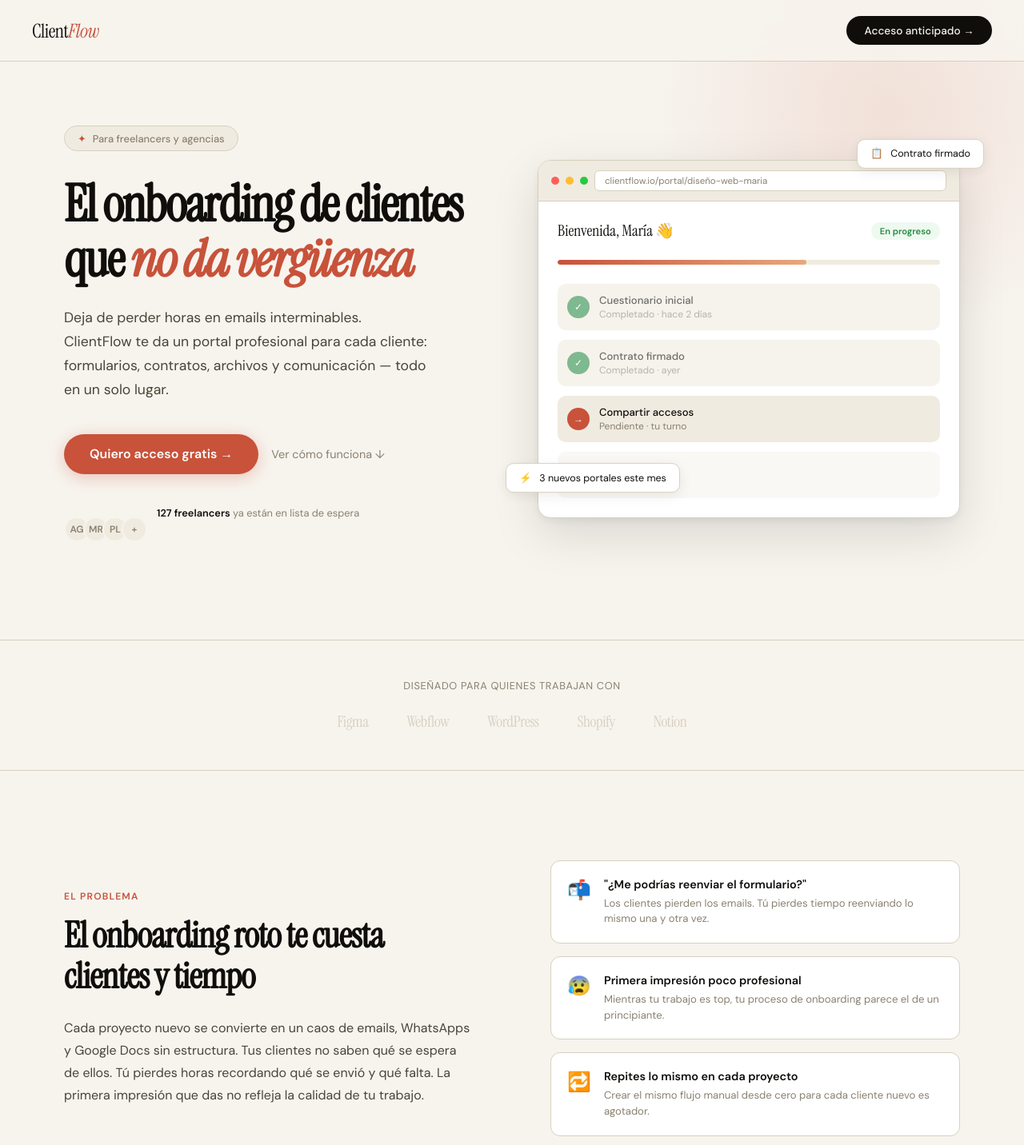
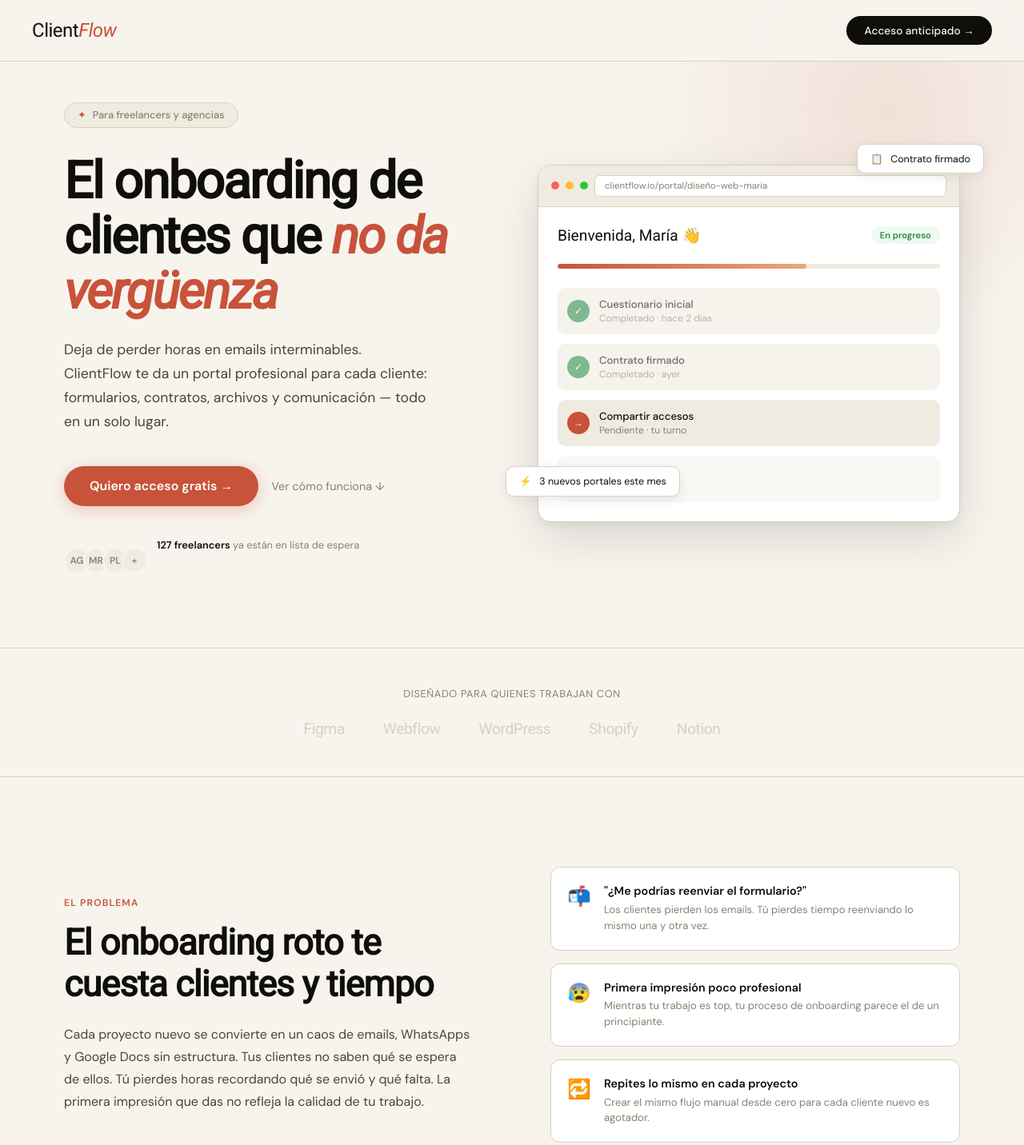
Before and after one commit to clientflow26/clientflow, a plain HTML site: page index.html in a window 1280 px wide. Shown: the top 1432 px of the page at 80% size. Drawn offline with Linux system fonts and the light colour scheme.

Commit message:
Update index.html

```diff
--- a/index.html
+++ b/index.html
@@ -5,7 +5,7 @@
 <meta name="viewport" content="width=device-width, initial-scale=1.0">
 <title>ClientFlow — Onboarding de clientes sin caos</title>
 <link rel="preconnect" href="https://fonts.googleapis.com">
-<link href="https://fonts.googleapis.com/css2?family=Instrument+Serif:ital@0;1&family=DM+Sans:wght@300;400;500;600&display=swap" rel="stylesheet">
+<link href="https://fonts.googleapis.com/css2?family=Roboto:ital@0;1&family=DM+Sans:wght@300;400;500;600&display=swap" rel="stylesheet">
 <style>
   *, *::before, *::after { box-sizing: border-box; margin: 0; padding: 0; }
 
@@ -38,7 +38,7 @@
     border-bottom: 1px solid var(--border);
   }
   .logo {
-    font-family: 'Instrument Serif', serif;
+    font-family: 'Roboto', serif;
     font-size: 1.5rem;
     letter-spacing: -0.02em;
   }
@@ -95,7 +95,7 @@
   .hero-badge::before { content: '✦'; color: var(--accent); }
 
   .hero h1 {
-    font-family: 'Instrument Serif', serif;
+    font-family: 'Roboto', serif;
     font-size: clamp(2.8rem, 5vw, 4.2rem);
     line-height: 1.08;
     letter-spacing: -0.03em;
@@ -201,7 +201,7 @@
     margin-bottom: 1.5rem;
   }
   .portal-title {
-    font-family: 'Instrument Serif', serif;
+    font-family: 'Roboto', serif;
     font-size: 1.2rem;
   }
   .portal-badge {
@@ -269,7 +269,7 @@
   }
   .logos-section p { font-size: 0.8rem; color: var(--muted); margin-bottom: 1.5rem; letter-spacing: 0.05em; text-transform: uppercase; }
   .logos-row { display: flex; align-items: center; justify-content: center; gap: 3rem; flex-wrap: wrap; }
-  .logo-item { font-family: 'Instrument Serif', serif; font-size: 1.2rem; color: var(--border); letter-spacing: -0.02em; }
+  .logo-item { font-family: 'Roboto', serif; font-size: 1.2rem; color: var(--border); letter-spacing: -0.02em; }
 
   /* PROBLEM */
   .problem-section {
@@ -285,7 +285,7 @@
     margin-bottom: 1rem;
   }
   .section-title {
-    font-family: 'Instrument Serif', serif;
+    font-family: 'Roboto', serif;
     font-size: clamp(2rem, 3.5vw, 3rem);
     line-height: 1.15;
     letter-spacing: -0.02em;
@@ -331,7 +331,7 @@
   }
   .feature-card:hover { background: rgba(255,255,255,0.08); transform: translateY(-4px); }
   .feature-number {
-    font-family: 'Instrument Serif', serif;
+    font-family: 'Roboto', serif;
     font-size: 2rem;
     color: rgba(255,255,255,0.15);
     margin-bottom: 1rem;
@@ -364,7 +364,7 @@
     background: var(--warm);
     border: 2px solid var(--border);
     display: flex; align-items: center; justify-content: center;
-    font-family: 'Instrument Serif', serif;
+    font-family: 'Roboto', serif;
     font-size: 1.3rem;
     margin: 0 auto 1.25rem;
     position: relative; z-index: 1;
@@ -411,7 +411,7 @@
   }
   .plan-name { font-size: 0.8rem; font-weight: 600; letter-spacing: 0.06em; text-transform: uppercase; color: var(--muted); margin-bottom: 0.75rem; }
   .price-card.featured .plan-name { color: rgba(255,255,255,0.5); }
-  .price-amount { font-family: 'Instrument Serif', serif; font-size: 2.5rem; letter-spacing: -0.03em; margin-bottom: 0.25rem; }
+  .price-amount { font-family: 'Roboto', serif; font-size: 2.5rem; letter-spacing: -0.03em; margin-bottom: 0.25rem; }
   .price-period { font-size: 0.8rem; color: var(--muted); margin-bottom: 1.5rem; }
   .price-card.featured .price-period { color: rgba(255,255,255,0.45); }
   .price-features { list-style: none; margin-bottom: 1.75rem; }
```
